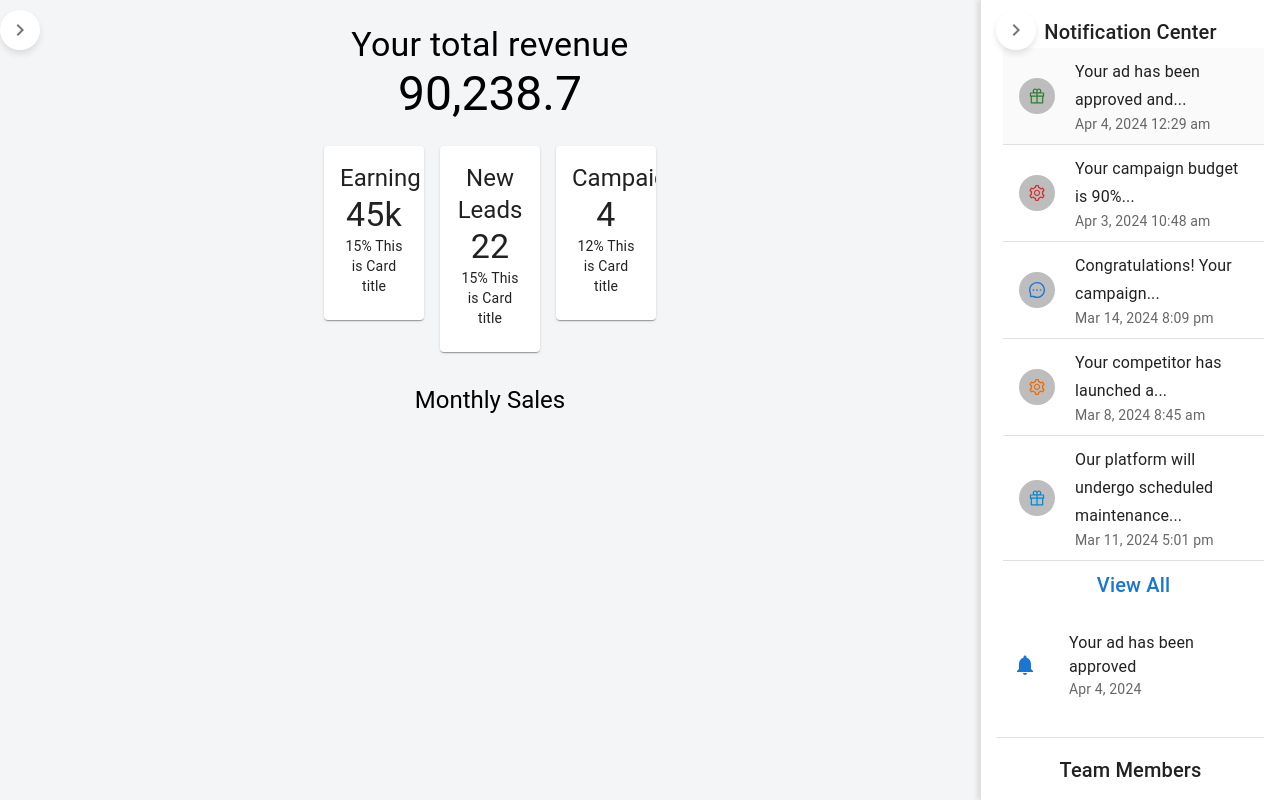
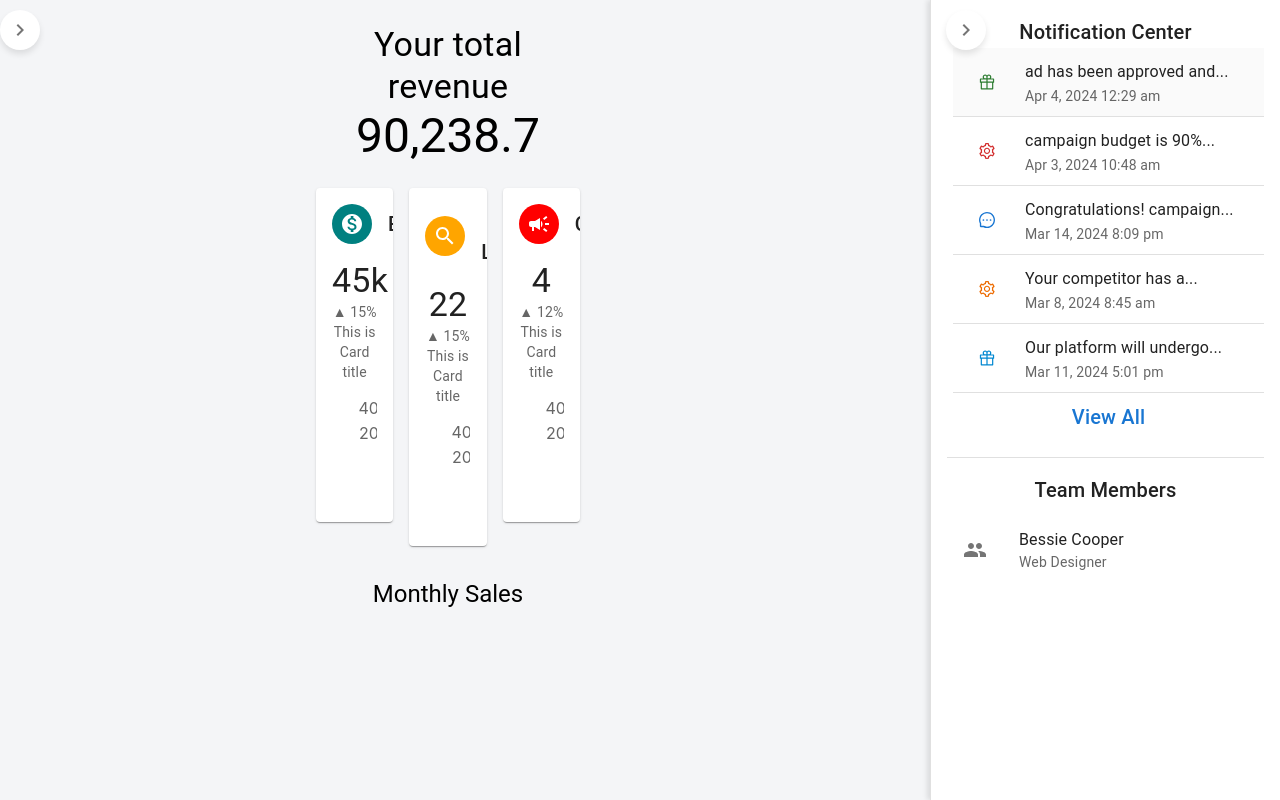
Before and after one commit to sourabh-chaprana/campaign-dashboard, a React (Create React App) app: page / in a window 1280 px wide. Both pictures are taken after a click on the button 259 px from the left and 30 px from the top of the page. Built offline with nearby package versions, Linux system fonts and the light colour scheme.

Commit message:
work on dash

```diff
--- a/src/components/Notification.jsx
+++ b/src/components/Notification.jsx
@@ -36,12 +36,12 @@ export default function Notification() {
         {/* First Notification */}
         <ListItemButton selected={read > 0}>
           <ListItemAvatar>
-            <Avatar sx={{ color: 'success.main', bgcolor: 'success.lighter' }}>
+            <Avatar sx={{ color: 'success.main', bgcolor: 'transparent' }}>
               <GiftOutlined />
             </Avatar>
           </ListItemAvatar>
           <ListItemText
-            primary={<Typography variant="subtitle1">Your ad has been approved and...</Typography>}
+            primary={<Typography variant="subtitle1"> ad has been approved and...</Typography>}
             secondary="Apr 4, 2024 12:29 am"
           />
         </ListItemButton>
@@ -50,12 +50,12 @@ export default function Notification() {
         {/* Second Notification */}
         <ListItemButton>
           <ListItemAvatar>
-            <Avatar sx={{ color: 'error.main', bgcolor: 'error.lighter' }}>
+            <Avatar sx={{ color: 'error.main',bgcolor: 'transparent' }}>
               <SettingOutlined />
             </Avatar>
           </ListItemAvatar>
           <ListItemText
-            primary={<Typography variant="subtitle1">Your campaign budget is 90%...</Typography>}
+            primary={<Typography variant="subtitle1"> campaign budget is 90%...</Typography>}
             secondary="Apr 3, 2024 10:48 am"
           />
         </ListItemButton>
@@ -64,12 +64,12 @@ export default function Notification() {
         {/* Third Notification */}
         <ListItemButton>
           <ListItemAvatar>
-            <Avatar sx={{ color: 'primary.main', bgcolor: 'primary.lighter' }}>
+            <Avatar sx={{ color: 'primary.main', bgcolor: 'transparent'}}>
               <MessageOutlined />
             </Avatar>
           </ListItemAvatar>
           <ListItemText
-            primary={<Typography variant="subtitle1">Congratulations! Your campaign...</Typography>}
+            primary={<Typography variant="subtitle1">Congratulations!  campaign...</Typography>}
             secondary="Mar 14, 2024 8:09 pm"
           />
         </ListItemButton>
@@ -78,12 +78,12 @@ export default function Notification() {
         {/* Fourth Notification */}
         <ListItemButton>
           <ListItemAvatar>
-            <Avatar sx={{ color: 'warning.main', bgcolor: 'warning.lighter' }}>
+            <Avatar sx={{ color: 'warning.main', bgcolor: 'transparent'}}>
               <SettingOutlined />
             </Avatar>
           </ListItemAvatar>
           <ListItemText
-            primary={<Typography variant="subtitle1">Your competitor has launched a...</Typography>}
+            primary={<Typography variant="subtitle1">Your competitor has  a...</Typography>}
             secondary="Mar 8, 2024 8:45 am"
           />
         </ListItemButton>
@@ -92,12 +92,12 @@ export default function Notification() {
         {/* Fifth Notification */}
         <ListItemButton>
           <ListItemAvatar>
-            <Avatar sx={{ color: 'info.main', bgcolor: 'info.lighter' }}>
+            <Avatar sx={{ color: 'info.main', bgcolor: 'transparent' }}>
               <GiftOutlined />
             </Avatar>
           </ListItemAvatar>
           <ListItemText
-            primary={<Typography variant="subtitle1">Our platform will undergo scheduled maintenance...</Typography>}
+            primary={<Typography variant="subtitle1">Our platform will undergo...</Typography>}
             secondary="Mar 11, 2024 5:01 pm"
           />
         </ListItemButton>
--- a/src/layout/sidebar.jsx
+++ b/src/layout/sidebar.jsx
@@ -25,9 +25,10 @@ import {
   ChevronRight as ChevronRightIcon,
 } from "@mui/icons-material";
 import Notification from "../components/Notification";
+import DashboardCard from "../pages/dashboard";
 
 const drawerWidth = 300;
-const notificationWidth = 300;
+const notificationWidth = 350;
 
 const MainDrawer = () => {
   // States for left and right drawers
@@ -43,6 +44,9 @@ const MainDrawer = () => {
   const toggleRightDrawer = () => {
     setRightOpen(!rightOpen);
   };
+  const mainContentWidth = `calc(100% - ${
+    (leftOpen ? drawerWidth : 0) + (rightOpen ? notificationWidth : 0)
+  }px)`;
 
   return (
     <Box sx={{ display: "flex", height: "100vh", bgcolor: "#f4f5f7" }}>
@@ -137,21 +141,6 @@ const MainDrawer = () => {
         </Box>
       </Drawer>
 
-      {/* Toggle Button for Left Drawer */}
-      {/* {leftOpen? <IconButton
-        onClick={toggleLeftDrawer}
-        sx={{
-          position: "absolute",
-          left: leftOpen ? drawerWidth : 0,
-          top: "10px",
-          zIndex: 1300,
-          bgcolor: "#fff",
-          boxShadow: "0px 4px 6px rgba(0, 0, 0, 0.1)",
-          "&:hover": { bgcolor: "#f0f0f0" },
-        }}
-      >
-        {leftOpen ? <ChevronLeftIcon /> : <ChevronRightIcon />}
-      </IconButton>:''  } */}
 
 
 
@@ -174,11 +163,22 @@ const MainDrawer = () => {
       {/* Main Dashboard Content */}
       <Box
         sx={{
-          flexGrow: 1,
+        //   flexGrow: 1,
           padding: 3,
           transition: "margin-left 0.3s ease-out, margin-right 0.3s ease-out",
-          marginLeft: leftOpen ? `${drawerWidth}px` : "0px",
-          marginRight: rightOpen ? `${notificationWidth}px` : "0px",
+        //   marginLeft: leftOpen ? `${drawerWidth}px` : "0px",
+        //   marginRight: rightOpen ? `${notificationWidth}px` : "0px",
+        // width: mainContentWidth,
+        // paddingLeft: leftOpen ? `${drawerWidth}px` : "16px",
+        // paddingRight: rightOpen ? `${notificationWidth}px` : "16px",
+        // minWidth: "calc(100% - 300px)",
+        paddingLeft: leftOpen ? `${drawerWidth}px` : "16px",
+        paddingRight: rightOpen ? `${notificationWidth}px` : "16px",
+        width: `calc(100% - ${leftOpen ? drawerWidth : 0}px - ${
+          rightOpen ? notificationWidth : 0
+        }px)`, // Dynamically adjust the width to prevent overflow
+        minWidth: 0, // Prevents the content from overflowing
+        boxSizing: "border-box",
         }}
       >
         <Typography variant="h4">Your total revenue</Typography>
@@ -187,35 +187,7 @@ const MainDrawer = () => {
         </Typography>
 
         {/* Cards */}
-        <Grid container spacing={2}>
-          <Grid item xs={4}>
-            <Card>
-              <CardContent>
-                <Typography variant="h5">Earning</Typography>
-                <Typography variant="h4">45k</Typography>
-                <Typography variant="body2">15% This is Card title</Typography>
-              </CardContent>
-            </Card>
-          </Grid>
-          <Grid item xs={4}>
-            <Card>
-              <CardContent>
-                <Typography variant="h5">New Leads</Typography>
-                <Typography variant="h4">22</Typography>
-                <Typography variant="body2">15% This is Card title</Typography>
-              </CardContent>
-            </Card>
-          </Grid>
-          <Grid item xs={4}>
-            <Card>
-              <CardContent>
-                <Typography variant="h5">Campaigns</Typography>
-                <Typography variant="h4">4</Typography>
-                <Typography variant="body2">12% This is Card title</Typography>
-              </CardContent>
-            </Card>
-          </Grid>
-        </Grid>
+        <DashboardCard />
 
         {/* Monthly Sales Chart */}
         <Typography variant="h5" sx={{ marginTop: 4 }}>
@@ -258,18 +230,7 @@ const MainDrawer = () => {
           <Typography variant="h6">Notification Center</Typography>
 
           <Notification />
-          <List>
-            <ListItem>
-              <ListItemIcon>
-                <NotificationsIcon color="primary" />
-              </ListItemIcon>
-              <ListItemText
-                primary="Your ad has been approved"
-                secondary="Apr 4, 2024"
-              />
-            </ListItem>
-            {/* More notifications */}
-          </List>
+
           <Divider sx={{ marginY: 2 }} />
           <Typography variant="h6">Team Members</Typography>
           <List>
--- /dev/null
+++ b/src/pages/dashboard.jsx
@@ -0,0 +1,106 @@
+import React from 'react';
+import { Box, Card, CardContent, Grid, Typography, Avatar } from '@mui/material';
+import { LineChart, Line, XAxis, YAxis, CartesianGrid, Tooltip, ResponsiveContainer } from 'recharts';
+import MonetizationOnIcon from '@mui/icons-material/MonetizationOn';
+import SearchIcon from '@mui/icons-material/Search';
+import CampaignIcon from '@mui/icons-material/Campaign';
+
+// Sample data for graphs
+const data = [
+  { name: 'Jan', uv: 400, pv: 2400, amt: 2400 },
+  { name: 'Feb', uv: 300, pv: 1398, amt: 2210 },
+  { name: 'Mar', uv: 200, pv: 9800, amt: 2290 },
+  { name: 'Apr', uv: 278, pv: 3908, amt: 2000 },
+  { name: 'May', uv: 189, pv: 4800, amt: 2181 },
+  { name: 'Jun', uv: 239, pv: 3800, amt: 2500 },
+  { name: 'Jul', uv: 349, pv: 4300, amt: 2100 },
+];
+
+const DashboardCard = () => {
+  return (
+    <Grid container spacing={2}>
+      {/* Earning Card */}
+      <Grid item xs={12} sm={4}>
+        <Card>
+          <CardContent>
+            <Box display="flex" alignItems="center" mb={2}>
+              <Avatar sx={{ bgcolor: 'teal', mr: 2 }}>
+                <MonetizationOnIcon />
+              </Avatar>
+              <Typography variant="h6">Earning</Typography>
+            </Box>
+            <Typography variant="h4" color="textPrimary">45k</Typography>
+            <Typography variant="body2" color="textSecondary">▲ 15% This is Card title</Typography>
+            <Box mt={2} height={100}>
+              <ResponsiveContainer width="100%" height="100%">
+                <LineChart data={data}>
+                  <CartesianGrid strokeDasharray="3 3" />
+                  <XAxis dataKey="name" />
+                  <YAxis />
+                  <Tooltip />
+                  <Line type="monotone" dataKey="uv" stroke="#82ca9d" />
+                </LineChart>
+              </ResponsiveContainer>
+            </Box>
+          </CardContent>
+        </Card>
+      </Grid>
+
+      {/* New Leads Card */}
+      <Grid item xs={12} sm={4}>
+        <Card>
+          <CardContent>
+            <Box display="flex" alignItems="center" mb={2}>
+              <Avatar sx={{ bgcolor: 'orange', mr: 2 }}>
+                <SearchIcon />
+              </Avatar>
+              <Typography variant="h6">New Leads</Typography>
+            </Box>
+            <Typography variant="h4" color="textPrimary">22</Typography>
+            <Typography variant="body2" color="textSecondary">▲ 15% This is Card title</Typography>
+            <Box mt={2} height={100}>
+              <ResponsiveContainer width="100%" height="100%">
+                <LineChart data={data}>
+                  <CartesianGrid strokeDasharray="3 3" />
+                  <XAxis dataKey="name" />
+                  <YAxis />
+                  <Tooltip />
+                  <Line type="monotone" dataKey="uv" stroke="#ffc658" />
+                </LineChart>
+              </ResponsiveContainer>
+            </Box>
+          </CardContent>
+        </Card>
+      </Grid>
+
+      {/* Campaigns Card */}
+      <Grid item xs={12} sm={4}>
+        <Card>
+          <CardContent>
+            <Box display="flex" alignItems="center" mb={2}>
+              <Avatar sx={{ bgcolor: 'red', mr: 2 }}>
+                <CampaignIcon />
+              </Avatar>
+              <Typography variant="h6">Campaigns</Typography>
+            </Box>
+            <Typography variant="h4" color="textPrimary">4</Typography>
+            <Typography variant="body2" color="textSecondary">▲ 12% This is Card title</Typography>
+            <Box mt={2} height={100}>
+              <ResponsiveContainer width="100%" height="100%">
+                <LineChart data={data}>
+                  <CartesianGrid strokeDasharray="3 3" />
+                  <XAxis dataKey="name" />
+                  <YAxis />
+                  <Tooltip />
+                  <Line type="monotone" dataKey="uv" stroke="#ff7300" />
+                </LineChart>
+              </ResponsiveContainer>
+            </Box>
+          </CardContent>
+        </Card>
+      </Grid>
+    </Grid>
+  );
+};
+
+export default DashboardCard;
```
